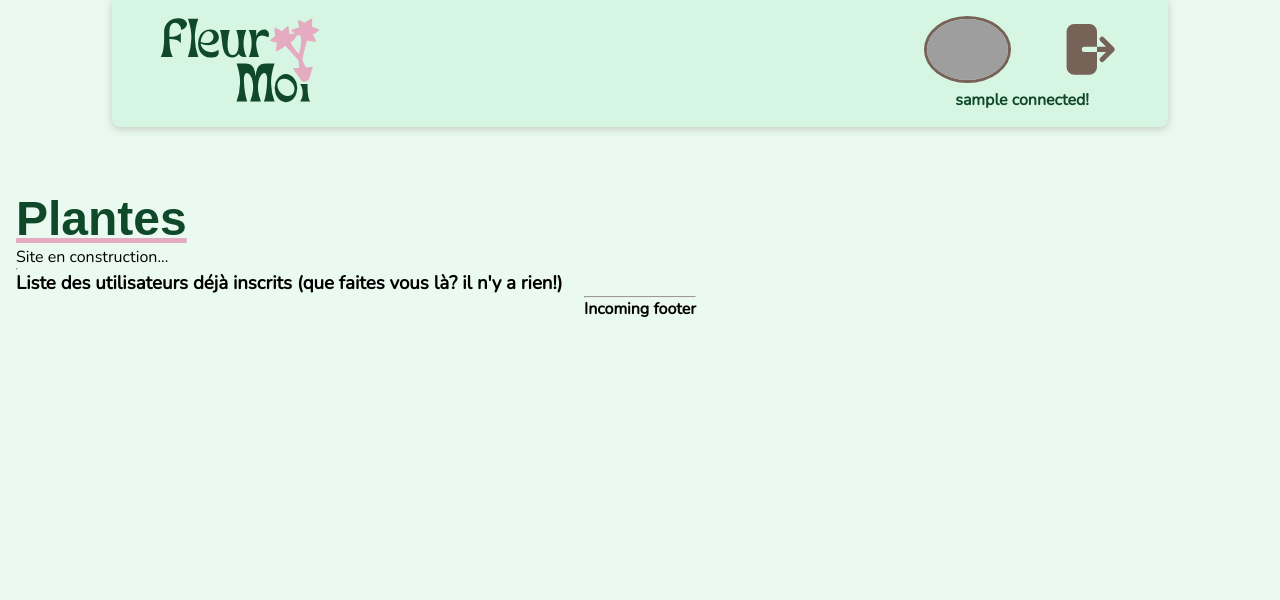
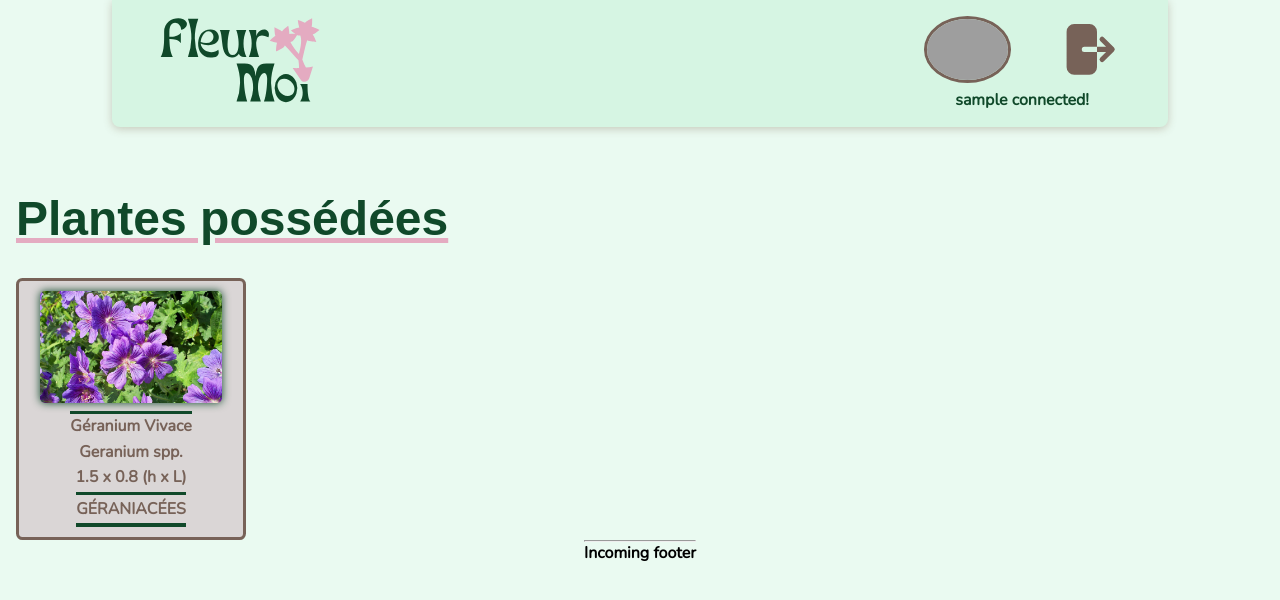
Before and after one commit to Phignis/fleurymoi, a PHP site: page / in a window 1280 px wide. Shown: the top 600 px of the page. Run offline with PHP 8.4, Linux system fonts and the light colour scheme; the visitor is signed in with stand-in values (Sample User, id 1); some web fonts are replaced; grey boxes are pictures that could not be loaded.

Commit message:
add style for listing posseded plant page and showcase display an element with php func to generate html tile

```diff
--- a/src/config/config.php
+++ b/src/config/config.php
@@ -9,6 +9,7 @@
 	$interactibleColor = '#776258';
 	$interactibleLighterColor = '#9d8174';
 	$interactibleSecondaryColor = '#dad6d6';
+	$interactibleBackgroundActiveColor = '#fff';
 	$linkDefaultColor = '#189fa8';
 	$linkDefaultDarkerColor = '#117278';
 	$successColor = '#b8ddab';
@@ -16,8 +17,8 @@
 
 	function getColors() {
 		global $primaryColor, $primaryLighterColor, $primaryBackgroundLighter, $secondaryColor, $secondaryDarkerColor,
-			$interactibleColor, $interactibleLighterColor, $interactibleSecondaryColor, $linkDefaultColor,
-			$linkDefaultDarkerColor, $successColor, $errorColor;
+			$interactibleColor, $interactibleLighterColor, $interactibleSecondaryColor, $interactibleBackgroundActiveColor,
+			$linkDefaultColor, $linkDefaultDarkerColor, $successColor, $errorColor;
 		// format all var to an object
 		$colors = array(
 			'primary' => $primaryColor,
@@ -28,6 +29,7 @@
 			'interactible' => $interactibleColor,
 			'interactible-lighter' => $interactibleLighterColor,
 			'interactible-secondary' => $interactibleSecondaryColor,
+			'interactible-background-active' => $interactibleBackgroundActiveColor,
 			'link-default' => $linkDefaultColor,
 			'link-default-darker' => $linkDefaultDarkerColor,
 			'success' => $successColor,
--- a/src/programmation/menu.php
+++ b/src/programmation/menu.php
@@ -9,6 +9,7 @@
 
 	function displayLandingPage() {
 		if(isset($_SESSION['email']) || !empty($_SESSION['email'])) {
+
 			require('./views/listPossededPlants.php');
 		} else {
 			require('./views/landingPage.php');
@@ -70,7 +71,7 @@
 								if(connect($conn,
 									...formatAsQueryArgs($_REQUEST["email"], $_REQUEST["password"]))) {
 									$success[] = "Connexion réussie";
-									require('./views/listPossededPlants.php');
+									displayLandingPage();
 								} else {
 									require("views/inscription.php");
 								}
--- /dev/null
+++ b/src/ressources/styles/classic/listPossededPlants.css
@@ -0,0 +1,43 @@
+.plant_tile {
+	padding: 0.5rem;
+	background-color: var(--interactible-secondary-color);
+	min-width: 13rem;
+	min-height: 15rem;
+	border: 0.2rem solid var(--interactible-color);
+	color: var(--interactible-color);
+	border-radius: 0.4rem;
+}
+
+.plant_tile:hover {
+	padding: 0.7rem;
+	box-shadow: 0.05rem 0.05rem 0.3rem var(--primary-color);
+	color: var(--interactible-lighter-color);
+	transition: padding 200ms linear, box-shadow 200ms linear, color 200ms linear;
+}
+
+.plant_tile:active {
+	background-color: var(--interactible-background-active-color);
+	transition: background-color 200ms linear;
+}
+
+.plant_tile * {
+	font-weight: bolder;
+}
+
+.plant_tile img {
+	max-height: 7rem;
+	margin-bottom: 0.3rem;
+	border-radius: 0.3rem;
+	box-shadow: 0rem 0rem 0.5rem var(--primary-color);
+}
+
+.plant_tile *:last-child, .plant_tile #first_para {
+	border-top: 0.2rem solid var(--primary-color);
+	padding-top: 0.1rem;
+}
+
+.plant_tile *:last-child {
+	border-bottom: 0.3rem solid var(--primary-color);
+	padding: 0.2rem 0rem;
+	text-transform: uppercase;
+}
--- a/src/ressources/styles/classic/main.css
+++ b/src/ressources/styles/classic/main.css
@@ -17,6 +17,7 @@
 	--interactible-color: #745d42;
 	--interactible-lighter-color: #9d8174;
 	--interactible-secondary-color: #dad6d6;
+	--interactible-background-active-color: #fff;
 
 	--link-default-color: #189fa8;
 	--link-default-darker-color: #117278;
@@ -62,6 +63,7 @@ body {
 	color: var(--primary-color);
 	text-decoration-color: var(--secondary-darker-color);
 	font-size: 3rem;
+	margin-bottom: 2rem;
 }
 
 .legend {
--- a/src/ressources/styles/layout.css
+++ b/src/ressources/styles/layout.css
@@ -12,11 +12,11 @@
 	align-items: center;
 }
 
-.flex-column-start-left {
+.flex-column-sparound-center {
 	display: flex;
 	flex-flow: column wrap;
-	justify-content: flex-start;
-	align-items: flex-start;
+	justify-content: space-around;
+	align-items: center;
 }
 
 .flex-column-start-right {
--- a/src/views/listPossededPlants.php
+++ b/src/views/listPossededPlants.php
@@ -1,3 +1,19 @@
+<?php
+	function displayFlower(string $botanicalName, string $name, string $familyName,
+		float $heigth, float $width) : void {
+			?>
+			<div class="plant_tile <?php echo $familyName; // to filter by family in future ?>
+				flex-column-sparound-center">
+				<img src="ressources/images/plant_images/geranium_spp.jpg" alt="geranium spp">
+				<p id="first_para"><?php echo $name; ?></p>
+				<p><?php echo $botanicalName; ?></p>
+				<p><?php echo "$heigth x $width (h x L)"; ?></p>
+				<p><?php echo $familyName; ?></p>
+			</div>
+			<?php
+	}
+?>
+
 <!DOCTYPE html>
 <html lang="fr">
 	<head>
@@ -15,6 +31,7 @@
 
 
 		<link rel="stylesheet" href="ressources/styles/classic/main.css">
+		<link rel="stylesheet" href="ressources/styles/classic/listPossededPlants.css">
 		<link rel="stylesheet" href="ressources/styles/layout.css">
 		<link rel="stylesheet" href="ressources/styles/classic/header.css">
 
@@ -29,18 +46,13 @@
 		<section id="page_content">
 
 			<h1 class="page_title">
-				Plantes
+				Plantes possédées
 			</h1>
 
-			<p>
-				Site en construction...
-			</p>
+			<div id="tiles-container">
+				<?php displayFlower("Geranium spp.", "Géranium Vivace", "Géraniacées", 1.5, 0.8); ?>
+			</div>
 
-			<hr>
-			<h3>Liste des utilisateurs déjà inscrits (que faites vous là? il n'y a rien!)</h3>
-			<p>
-
-			</p>
 		</section>
 
 
```
Also changed, not shown: src/ressources/images/plant_images/geranium_spp.jpg (added), src/ressources/images/plant_images/pelargonium_spp.png (added).
